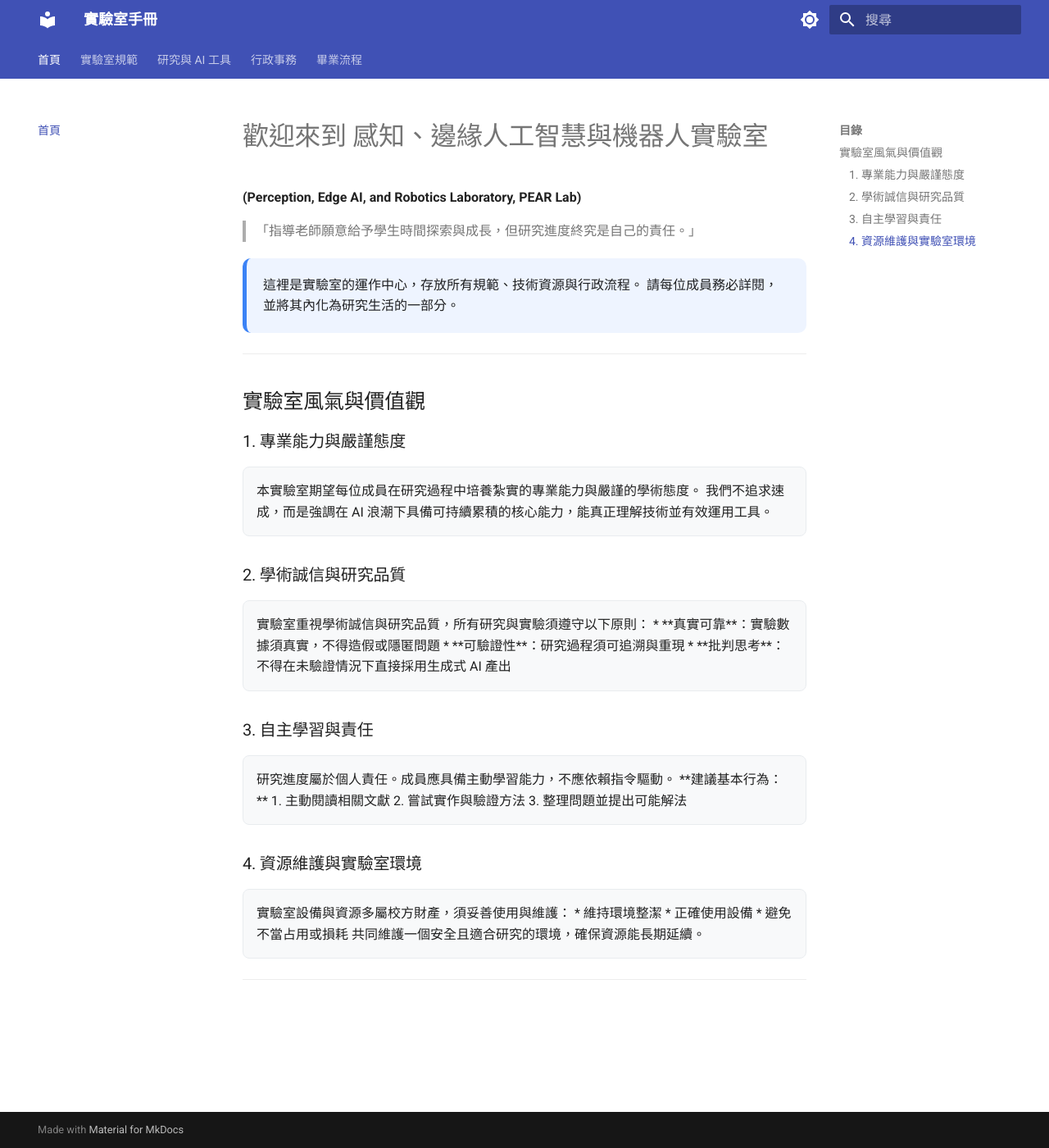
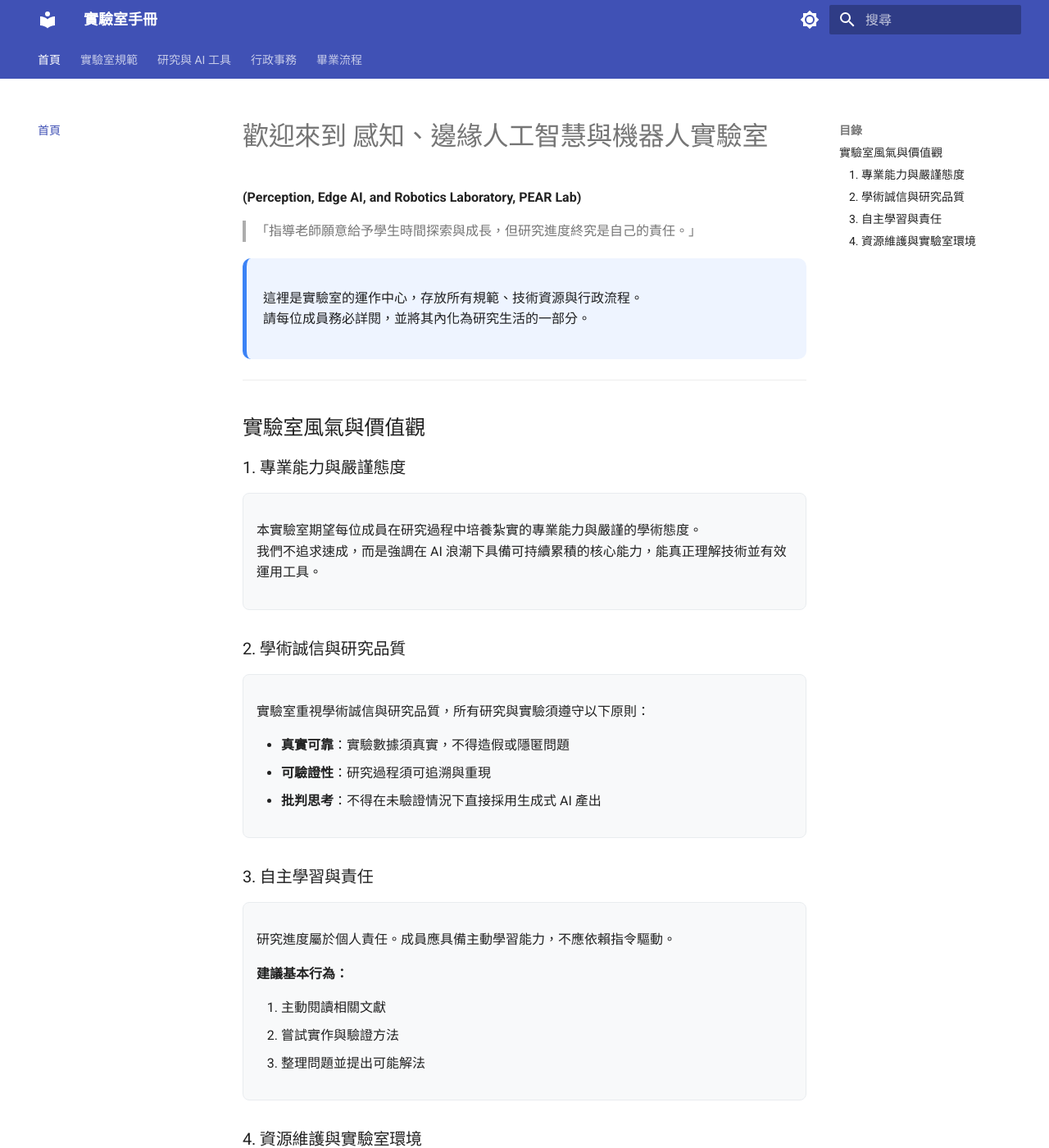
Before and after one commit to Ewz9/lab_handbook, an MkDocs documentation site: the page built from docs/index.md, in a window 1280 px wide and 1400 px high. Shown: the whole window at 82% size. Built offline with MkDocs 1.6.1 and Material for MkDocs 9.7.7, drawn with Linux system fonts in a browser that asks for light colours; some of the changed text lies outside the part shown.

Commit message:
Update index.md

```diff
--- a/docs/index.md
+++ b/docs/index.md
@@ -3,9 +3,11 @@
 
 > 「指導老師願意給予學生時間探索與成長，但研究進度終究是自己的責任。」
 
-<div style="background-color:#eef4ff; padding:20px; border-radius:10px; margin:20px 0; border-left: 5px solid #3b82f6;">
-這裡是實驗室的運作中心，存放所有規範、技術資源與行政流程。
+<div style="background-color:#eef4ff; padding:20px; border-radius:10px; margin:20px 0; border-left:5px solid #3b82f6;">
+<p>
+這裡是實驗室的運作中心，存放所有規範、技術資源與行政流程。<br>
 請每位成員務必詳閱，並將其內化為研究生活的一部分。
+</p>
 </div>
 
 ---
@@ -13,36 +15,48 @@
 ## 實驗室風氣與價值觀
 
 ### 1. 專業能力與嚴謹態度
-<div style="padding:16px; background-color:#f8f9fa; border-radius:8px; border: 1px solid #e9ecef; margin-bottom: 20px;">
-本實驗室期望每位成員在研究過程中培養紮實的專業能力與嚴謹的學術態度。
+<div style="padding:16px; background-color:#f8f9fa; border-radius:8px; border:1px solid #e9ecef; margin-bottom:20px;">
+<p>
+本實驗室期望每位成員在研究過程中培養紮實的專業能力與嚴謹的學術態度。<br>
 我們不追求速成，而是強調在 AI 浪潮下具備可持續累積的核心能力，能真正理解技術並有效運用工具。
+</p>
 </div>
 
 ### 2. 學術誠信與研究品質
-<div style="padding:16px; background-color:#f8f9fa; border-radius:8px; border: 1px solid #e9ecef; margin-bottom: 20px;">
-實驗室重視學術誠信與研究品質，所有研究與實驗須遵守以下原則：
+<div style="padding:16px; background-color:#f8f9fa; border-radius:8px; border:1px solid #e9ecef; margin-bottom:20px;">
+<p>實驗室重視學術誠信與研究品質，所有研究與實驗須遵守以下原則：</p>
 
-* **真實可靠**：實驗數據須真實，不得造假或隱匿問題
-* **可驗證性**：研究過程須可追溯與重現
-* **批判思考**：不得在未驗證情況下直接採用生成式 AI 產出
+<ul>
+  <li><strong>真實可靠</strong>：實驗數據須真實，不得造假或隱匿問題</li>
+  <li><strong>可驗證性</strong>：研究過程須可追溯與重現</li>
+  <li><strong>批判思考</strong>：不得在未驗證情況下直接採用生成式 AI 產出</li>
+</ul>
 </div>
 
 ### 3. 自主學習與責任
-<div style="padding:16px; background-color:#f8f9fa; border-radius:8px; border: 1px solid #e9ecef; margin-bottom: 20px;">
+<div style="padding:16px; background-color:#f8f9fa; border-radius:8px; border:1px solid #e9ecef; margin-bottom:20px;">
+<p>
 研究進度屬於個人責任。成員應具備主動學習能力，不應依賴指令驅動。
+</p>
 
-**建議基本行為：**
-1.  主動閱讀相關文獻
-2.  嘗試實作與驗證方法
-3.  整理問題並提出可能解法
+<p><strong>建議基本行為：</strong></p>
+<ol>
+  <li>主動閱讀相關文獻</li>
+  <li>嘗試實作與驗證方法</li>
+  <li>整理問題並提出可能解法</li>
+</ol>
 </div>
 
 ### 4. 資源維護與實驗室環境
-<div style="padding:16px; background-color:#f8f9fa; border-radius:8px; border: 1px solid #e9ecef; margin-bottom: 20px;">
-實驗室設備與資源多屬校方財產，須妥善使用與維護：
-* 維持環境整潔
-* 正確使用設備
-* 避免不當占用或損耗
+<div style="padding:16px; background-color:#f8f9fa; border-radius:8px; border:1px solid #e9ecef; margin-bottom:20px;">
+<p>實驗室設備與資源多屬校方財產，須妥善使用與維護：</p>
+
+<ul>
+  <li>維持環境整潔</li>
+  <li>正確使用設備</li>
+  <li>避免不當占用或損耗</li>
+</ul>
+</div>
 
 共同維護一個安全且適合研究的環境，確保資源能長期延續。
 </div>
```
